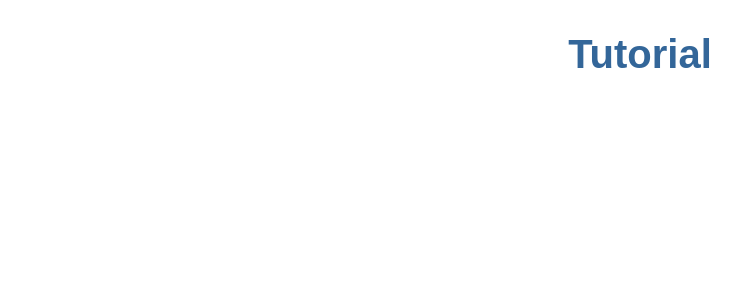
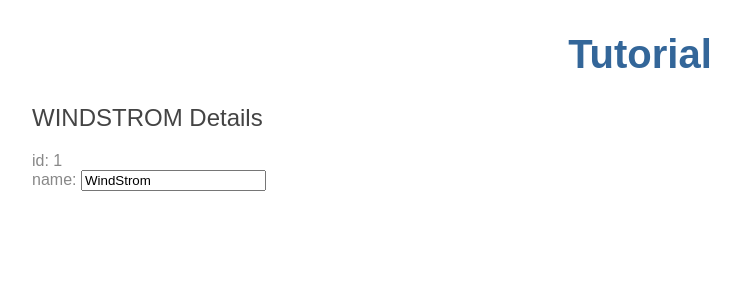
Before and after one commit to dragongate/tutorialProject, an Angular app: page / in a window 1280 px wide. Shown: the top 300 px of the page, without its empty margins (0-740 px from the left). Built offline with nearby package versions, Linux system fonts and the light colour scheme.

Commit message:
#2 The Hero Editor

```diff
--- a/package.json
+++ b/package.json
@@ -26,7 +26,7 @@
     "zone.js": "^0.8.14"
   },
   "devDependencies": {
-    "@angular/cli": "1.4.1",
+    "@angular/cli": "^1.7.4",
     "@angular/compiler-cli": "^4.2.4",
     "@angular/language-service": "^4.2.4",
     "@types/jasmine": "~2.5.53",
--- a/src/app/app.component.html
+++ b/src/app/app.component.html
@@ -4,3 +4,4 @@
     {{title}}
   </h1>
 </div>
+<app-heroes></app-heroes>
--- /dev/null
+++ b/src/app/hero.ts
@@ -0,0 +1,4 @@
+export class Hero {
+    id: number;
+    name: string;
+  }
--- /dev/null
+++ b/src/app/heroes/heroes.component.html
@@ -0,0 +1,8 @@
+<h2>{{ hero.name | uppercase }} Details</h2>
+<div>
+  <span>id: </span>{{hero.id}}</div>
+<div>
+  <label>name:
+    <input [(ngModel)]="hero.name" placeholder="name">
+  </label>
+</div>
--- /dev/null
+++ b/src/app/heroes/heroes.component.ts
@@ -0,0 +1,20 @@
+import { Component, OnInit } from '@angular/core';
+import { Hero } from '../hero';
+
+@Component({
+  selector: 'app-heroes',
+  templateUrl: './heroes.component.html',
+  styleUrls: ['./heroes.component.css']
+})
+export class HeroesComponent implements OnInit {
+
+  hero: Hero = {
+    id: 1,
+    name: 'WindStrom'
+  };
+  constructor() { }
+
+  ngOnInit() {
+  }
+
+}
```
Also changed, not shown: src/app/app.module.ts (+6 -2 lines), src/app/heroes/heroes.component.css (added), 1 other file (tests, documents, lock files or other folders).
